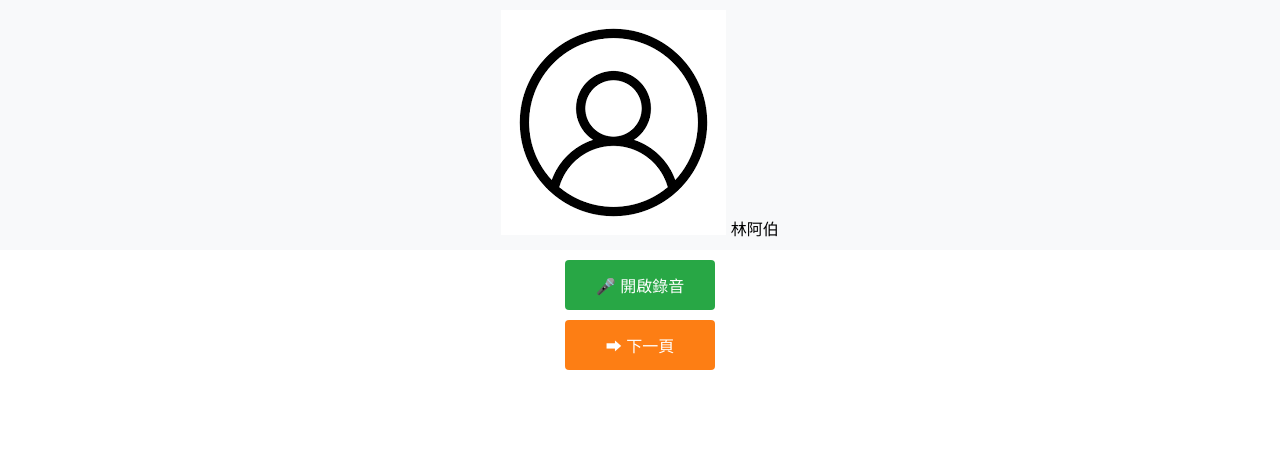
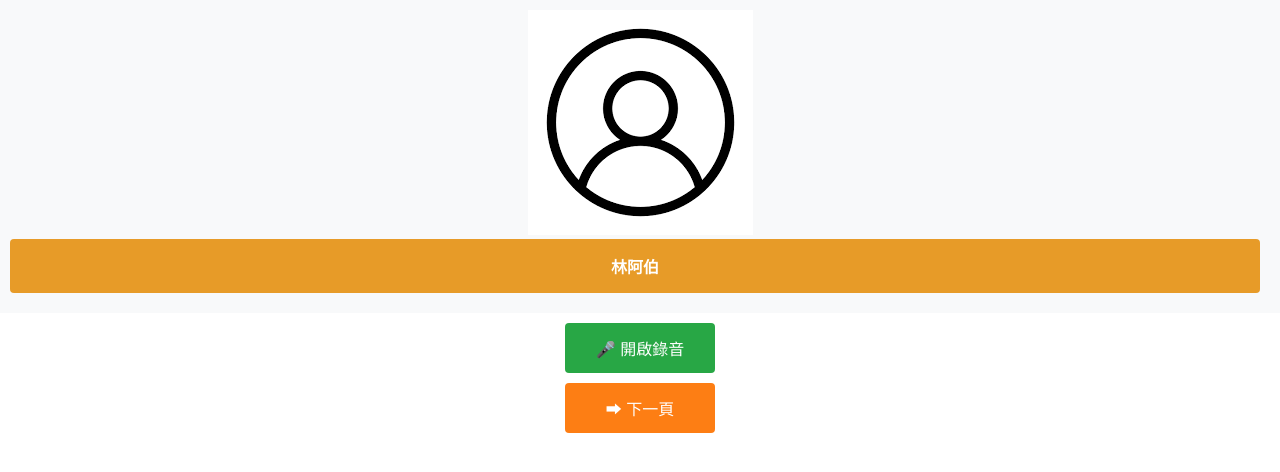
Before and after one commit to KaKaBii/AI_Note_Service.github.io, a Python web app: template APP1/templates/index.html in a window 1280 px wide. Shown: the top 472 px of the page. Run offline with Jinja, Linux system fonts and the light colour scheme; the template is opened without the code that fills it, so the values that code supplies are empty.

Commit message:
更新首頁
1. 新增麥克風權限獲取功能
2. 新增姓名選單功能

```diff
--- a/APP1/static/css/style.css
+++ b/APP1/static/css/style.css
@@ -10,6 +10,22 @@ header {
   text-align: center;
 }
 
+.toggle-header {
+  cursor: pointer;
+  background-color: #e79b28;
+  color: white;
+  padding: 15px;
+  margin-bottom: 10px;
+  margin-right: 10px;
+  border-radius: 4px;
+  user-select: none;
+  font-weight: bold;
+}
+
+.toggle-header:hover {
+  background-color: #e36826;
+}
+
 .section {
   border: 1px solid #ddd;
   padding: 15px;
@@ -18,6 +34,8 @@ header {
   margin-bottom: 10px;
   display: flex;
 }
+
+
 
 .btn {
   display: block;
--- a/APP1/static/js/index.js
+++ b/APP1/static/js/index.js
@@ -1,5 +1,18 @@
-document.getElementById("start-recording").addEventListener("click", () => {
-  alert("錄音功能尚未實作，這裡可連接語音轉文字服務。");
+document.getElementById("start-recording").addEventListener("click", async () => {
+  //alert("錄音功能尚未實作，這裡可連接語音轉文字服務。");
+  try {
+    // 呼叫 getUserMedia 獲取麥克風權限
+    const stream = await navigator.mediaDevices.getUserMedia({ audio: true });
+    alert("麥克風權限已授予，可以錄音！");
+    console.log("Stream:", stream);
+
+    // 停止使用流以釋放資源
+    const tracks = stream.getTracks();
+    tracks.forEach(track => track.stop());
+  } catch (error) {
+    console.error("麥克風權限錯誤:", error);
+    alert(`麥克風權限錯誤：${error.message}`);
+  }
 });
 
 document.getElementById("next-page").addEventListener("click", () => {
--- a/APP1/templates/index.html
+++ b/APP1/templates/index.html
@@ -5,12 +5,44 @@
     <meta name="viewport" content="width=device-width, initial-scale=1.0">
     <title>語音轉文字系統</title>
     <link rel="stylesheet" href="../static/css/style.css">
+
+    <style>
+        .name {
+            border: 1px solid #ddd;
+            padding: 15px;
+            border-radius: 5px;
+            background-color: #f9f9f9;
+            margin-bottom: 10px;
+            display: none; /* 初始隱藏按鈕列表 */
+        }
+
+        .name button {
+            margin: 5px;
+            padding: 10px;
+            border-radius: 5px;
+            border: none;
+            background-color: #4CAF50;
+            color: white;
+            cursor: pointer;
+        }
+
+        .name button:hover {
+            background-color: #45a049;
+        }
+    </style>
 </head>
 <body>
     <header>
-        <div class="header-left">
-            <img src="../static/images//profile/01.png" sizes="(max-width: 1px) 5vw, 1px" alt="頭像" class="avatar">
-            <span>林阿伯</span>
+        <div class="content-wrapper">
+            <img src="../static/images/profile/01.png" sizes="(max-width: 1px) 5vw, 1px" alt="頭像" class="avatar">
+            <!-- 點擊此名稱觸發按鈕列表顯示/隱藏 -->
+            <div class="toggle-header" onclick="toggleButtons()">林阿伯</div>
+            <!-- 按鈕列表 -->
+            <div class="name" id="buttonList">
+                <button>林阿伯1</button>
+                <button>林阿伯2</button>
+                <button>林阿伯3</button>
+            </div>
         </div>
     </header>
     <main>
@@ -23,5 +55,17 @@
         </div>
     </main>
     <script src="../static/js/index.js"></script>
+    <script>
+        // JavaScript 用於切換按鈕列表的顯示/隱藏
+        function toggleButtons() {
+            const buttonList = document.getElementById('buttonList');
+            if (buttonList.style.display === 'none' || buttonList.style.display === '') {
+                buttonList.style.display = 'flex'; // 顯示按鈕列表
+                buttonList.style.flexDirection = 'column'; // 垂直排列按鈕
+            } else {
+                buttonList.style.display = 'none'; // 隱藏按鈕列表
+            }
+        }
+    </script>
 </body>
 </html>
```
